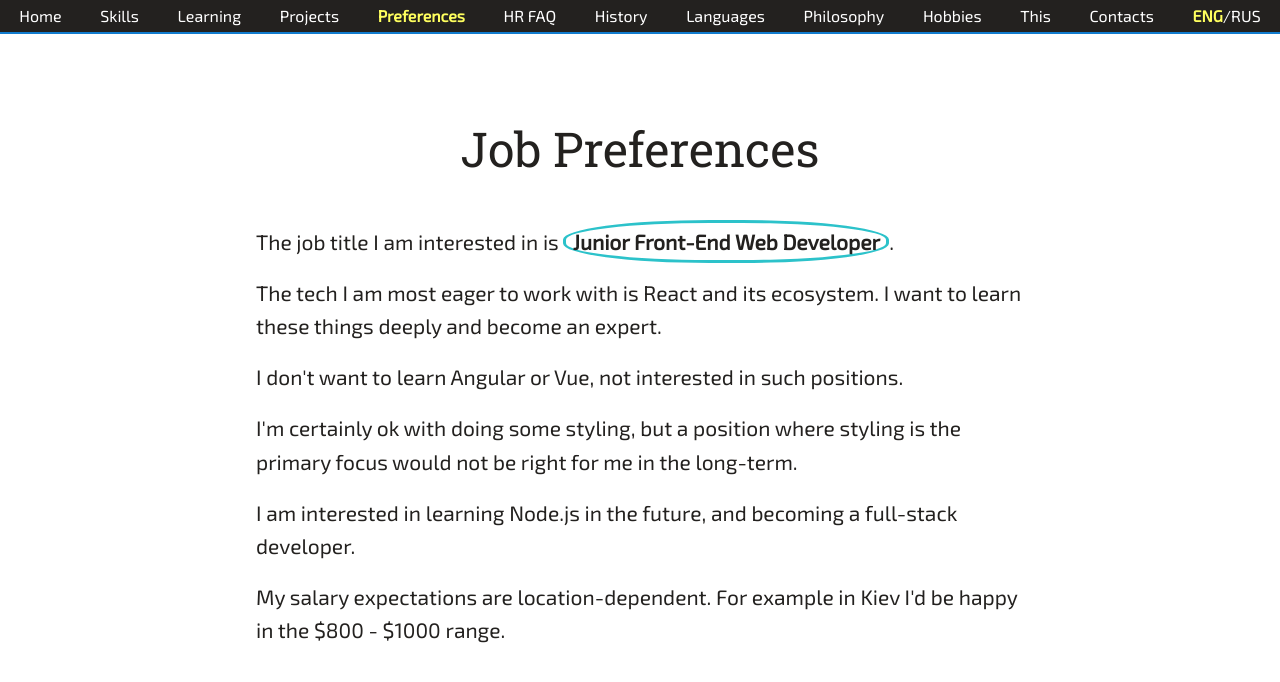
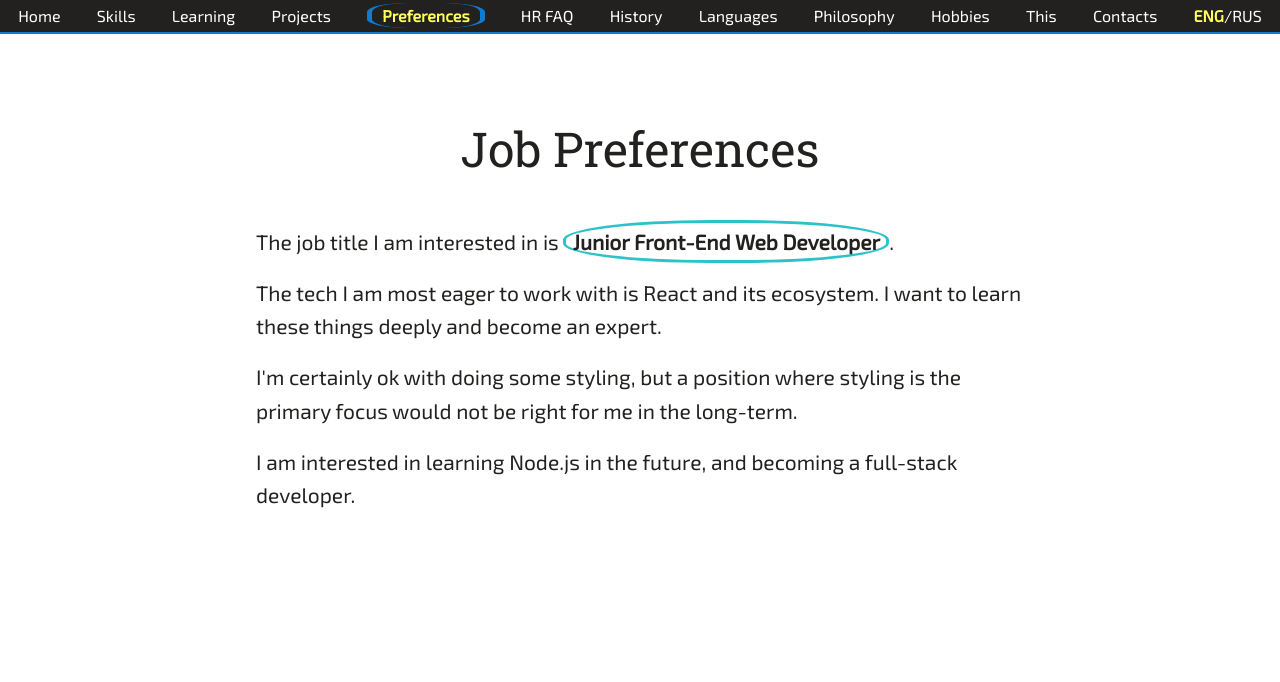
Before and after one commit to elmaester/hire-oleg, a Next.js app: page /job-preferences in a window 1280 px wide. Shown: the top 682 px of the page. Built offline with nearby package versions, Linux system fonts and the light colour scheme.

Commit message:
fix: removed questionable text, added style to nav

```diff
--- a/components/Navigation.js
+++ b/components/Navigation.js
@@ -40,6 +40,10 @@ const Nav = styled.nav`
         pointer-events: none;
         @media ${sizes.desktop} {
           pointer-events: auto;
+          border-left: 5px solid ${colors.darkBlue};
+          border-right: 5px solid ${colors.darkBlue};
+          border-radius: 35%;
+          padding: 3px 10px;
         }
       }
     }
--- a/components/styled/Highlight.js
+++ b/components/styled/Highlight.js
@@ -4,8 +4,8 @@ import { colors } from "../../variables";
 const Highlight = styled.strong`
   border: 3px solid ${colors.lightBlue};
   border-radius: 45%;
+  padding: 0.5vw 0.5vw;
   font-weight: 900;
-  padding: 0.5vw 0.5vw;
   white-space: nowrap;
 `;
 
--- a/pages/job-preferences.js
+++ b/pages/job-preferences.js
@@ -29,11 +29,11 @@ const JobPreferences = ({ lang }) => {
           ? "Технология, с которой мне сильнее всего хотелось бы работать - это React и его экосистема. Я хочу глубоко изучить и стать экспертом в этой области."
           : "The tech I am most eager to work with is React and its ecosystem. I want to learn these things deeply and become an expert."}
       </p>
-      <p>
+      {/* <p>
         {ru
           ? "Я не хочу изучать Angular или Vue, пожалуйста, не предлагайте мне это."
           : "I don't want to learn Angular or Vue, not interested in such positions."}
-      </p>
+      </p> */}
       <p>
         {ru
           ? "Я безусловно согласен выполнять некоторый объём работ по вёрстке, но трудоустройство, при котором вёрстка и работа со стилями являлись бы основными (или единственными) моими задачами, было бы неподходящим для меня в долгосрочной перспективе."
@@ -44,11 +44,11 @@ const JobPreferences = ({ lang }) => {
           ? "Я заинтересован в изучении Node.js в будущем, и в том, чтобы стать full-stack разработчиком."
           : "I am interested in learning Node.js in the future, and becoming a full-stack developer."}
       </p>
-      <p>
+      {/* <p>
         {ru
           ? "Моя желаемая зарплата зависит от города. К примеру в Киеве я был бы доволен в диапазоне $800 - $1000."
           : "My salary expectations are location-dependent. For example in Kiev I'd be happy in the $800 - $1000 range."}
-      </p>
+      </p> */}
     </PageMain>
   );
 };
```
